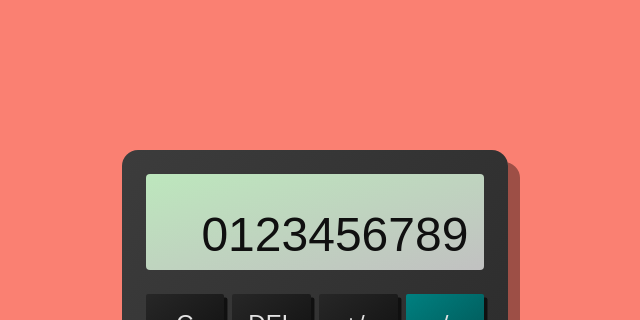
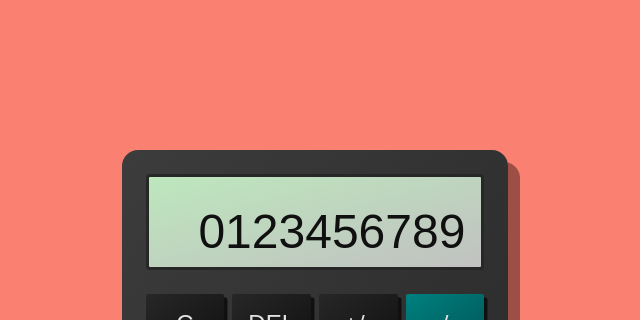
Before and after one commit to kevingarciamartin/calculator, a plain HTML site: page index.html in a window 1280 px wide. Shown: the top 320 px of the page, without its empty margins (325-965 px from the left). Drawn offline with Linux system fonts and the light colour scheme; a web font is replaced by a local one.

Commit message:
Add screen border

```diff
--- a/style.css
+++ b/style.css
@@ -66,6 +66,7 @@ main {
         justify-content: end;
 
         background: var(--clr-screen);
+        border: 3px solid var(--clr-neutral-800);
         border-radius: 0.25rem;
         color: var(--clr-text-screen);
         font-family: var(--ff-screen);
```
